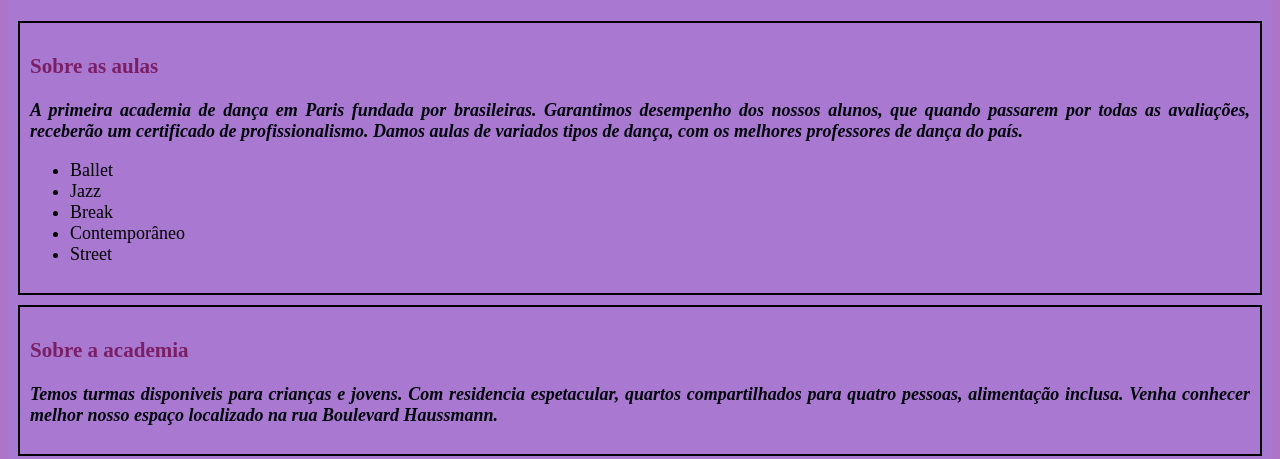
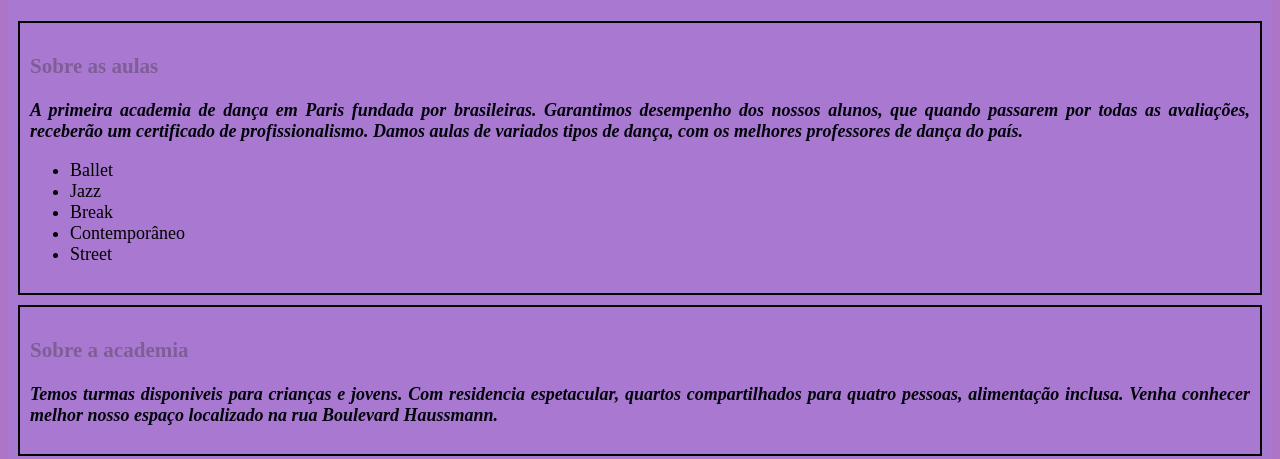
Before and after one commit to luasolnl/3trimestre4, a plain HTML site: page index.html in a window 1280 px wide. Shown: the part 175-634 px from the top of the page. Drawn offline with Linux system fonts and the light colour scheme; a script that the page names is missing.

Commit message:
,,,,,,,,,,,,

```diff
--- a/style.css
+++ b/style.css
@@ -1,6 +1,6 @@
 body {background-color:#ad75c7; text-align: justify; font-size: 18px;}
 h1 {text-align: center; background-color: #b35ff8; color:#17313B;}
-h3 {text-align: justify; color:#7a1f66;}
+h3 {text-align: justify; color:#7f5d96;}
 b {color: rgb(1, 4, 10); font-size: 18px;}
 i {color: rgb(2, 2, 22); font-size: 18px;}
 header, footer {background-color: #ad75c7;color: #9785f1; text-align: center; font-size: 20px;}
```
